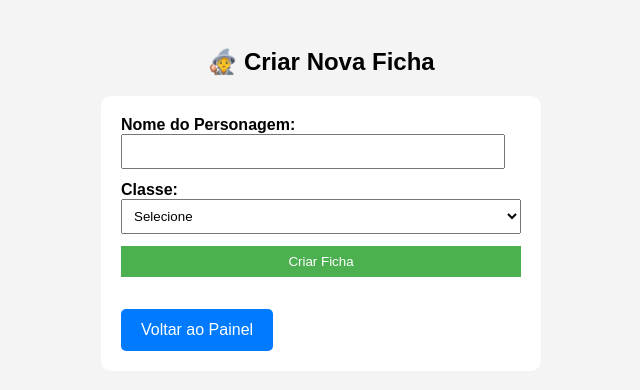
After one commit to FleyLT/Sistemas_Fichas, a PHP site: page /criar_ficha.php in a window 1280 px wide. The commit adds this page. Shown: the top 390 px of the page, without its empty margins (319-959 px from the left). Run offline with PHP 8.4, Linux system fonts and the light colour scheme; the visitor is signed in with stand-in values (Sample User, id 1); tables that the repository leaves empty hold one stand-in row (values such as "Sample post").

Commit message:
atualização 0.5
+ Painel de Jogador (com bugs)
+ Evoluir ficha (com bugs)
+ Criar ficha

Restante das funções a serem desenvolvidas

```diff
--- /dev/null
+++ b/criar_ficha.php
@@ -0,0 +1,109 @@
+<?php
+session_start();
+require 'conexao.php';
+
+// Verifica se o usuário está logado
+$usuario_id = $_SESSION['usuario_id'] ?? null;
+if (!$usuario_id) {
+    header("Location: index.php");
+    exit;
+}
+
+// Buscar as classes
+$classes = [];
+$res = mysqli_query($conn, "SELECT id, nome FROM classes");
+while ($row = mysqli_fetch_assoc($res)) {
+    $classes[] = $row;
+}
+
+// Criar ficha
+if ($_SERVER["REQUEST_METHOD"] === "POST") {
+    $nome_personagem = mysqli_real_escape_string($conn, $_POST['nome_personagem']);
+    $classe_id = (int)$_POST['classe_id'];
+
+    // Criar a ficha
+    $sql = "INSERT INTO fichas (usuario_id, classe_id, nome_personagem)
+            VALUES ($usuario_id, $classe_id, '$nome_personagem')";
+    if (mysqli_query($conn, $sql)) {
+        $ficha_id = mysqli_insert_id($conn);
+
+        // Atributos padrão
+        $atributos = ['forca', 'destreza', 'inteligencia', 'constituicao', 'sabedoria', 'carisma'];
+        foreach ($atributos as $atributo) {
+            $insert_atributo = "INSERT INTO ficha_atributos (ficha_id, atributo, valor)
+                                VALUES ($ficha_id, '$atributo', 10)";
+            mysqli_query($conn, $insert_atributo);
+        }
+
+        echo "<p>✅ Ficha criada com sucesso!</p>";
+    } else {
+        echo "<p>❌ Erro ao criar ficha.</p>";
+    }
+}
+?>
+
+<!DOCTYPE html>
+<html lang="pt-br">
+<head>
+    <meta charset="UTF-8">
+    <meta name="viewport" content="width=device-width, initial-scale=1.0">
+    <title>Criar Ficha - Sistema Ficha</title>
+    <style>
+        body { font-family: Arial, sans-serif; background: #f4f4f4; padding: 20px; }
+        .form-container { background: white; padding: 20px; border-radius: 10px; width: 400px; margin: auto; }
+        input, select { width: 100%; padding: 8px; margin-bottom: 12px; box-sizing: border-box; }
+        label { font-weight: bold; }
+        input[type="submit"] { background-color: #4CAF50; color: white; border: none; cursor: pointer; }
+        input[type="submit"]:hover { background-color: #45a049; }
+
+        /* Estilo do botão de voltar */
+        .back-btn {
+            background-color: #007BFF; /* Azul bonito */
+            color: white;
+            padding: 12px 20px;
+            text-align: center;
+            border-radius: 5px;
+            display: inline-block;  /* Modificado para não ocupar toda a largura */
+            font-size: 16px;
+            text-decoration: none;
+            width: auto; /* Ajustado para tamanho automático */
+            margin-top: 20px;
+            transition: background-color 0.3s ease;
+        }
+
+        .back-btn:hover {
+            background-color: #0056b3;
+        }
+
+        /* Ajuste no campo de texto */
+        input[type="text"] {
+            width: calc(100% - 16px); /* Ajuste da largura do campo */
+        }
+    </style>
+</head>
+<body>
+
+<h2 style="text-align:center;">🧙 Criar Nova Ficha</h2>
+
+<div class="form-container">
+    <form method="POST">
+        <label>Nome do Personagem:</label>
+        <input type="text" name="nome_personagem" required>
+
+        <label>Classe:</label>
+        <select name="classe_id" required>
+            <option value="">Selecione</option>
+            <?php foreach ($classes as $classe): ?>
+                <option value="<?= $classe['id'] ?>"><?= htmlspecialchars($classe['nome']) ?></option>
+            <?php endforeach; ?>
+        </select>
+
+        <input type="submit" value="Criar Ficha">
+    </form>
+
+    <!-- Botão de Voltar ao Painel -->
+    <a href="painel_jogador.php" class="back-btn">Voltar ao Painel</a>
+</div>
+
+</body>
+</html>
--- a/index.php
+++ b/index.php
@@ -27,7 +27,7 @@ if ($_SERVER['REQUEST_METHOD'] == 'POST') {
             $_SESSION['usuario_email'] = $user['email'];
             $_SESSION['usuario_papel'] = $user['papel']; // Aqui estamos armazenando o papel do usuário
 
-            // Redirecionando para a página principal após login
+            // Redirecionando para o dashboard após o login
             header("Location: dashboard.php");
             exit();
         } else {
```
Also changed, not shown: evoluir_ficha.php (added, +106 -0 lines), painel_jogador.php (added, +70 -0 lines).
